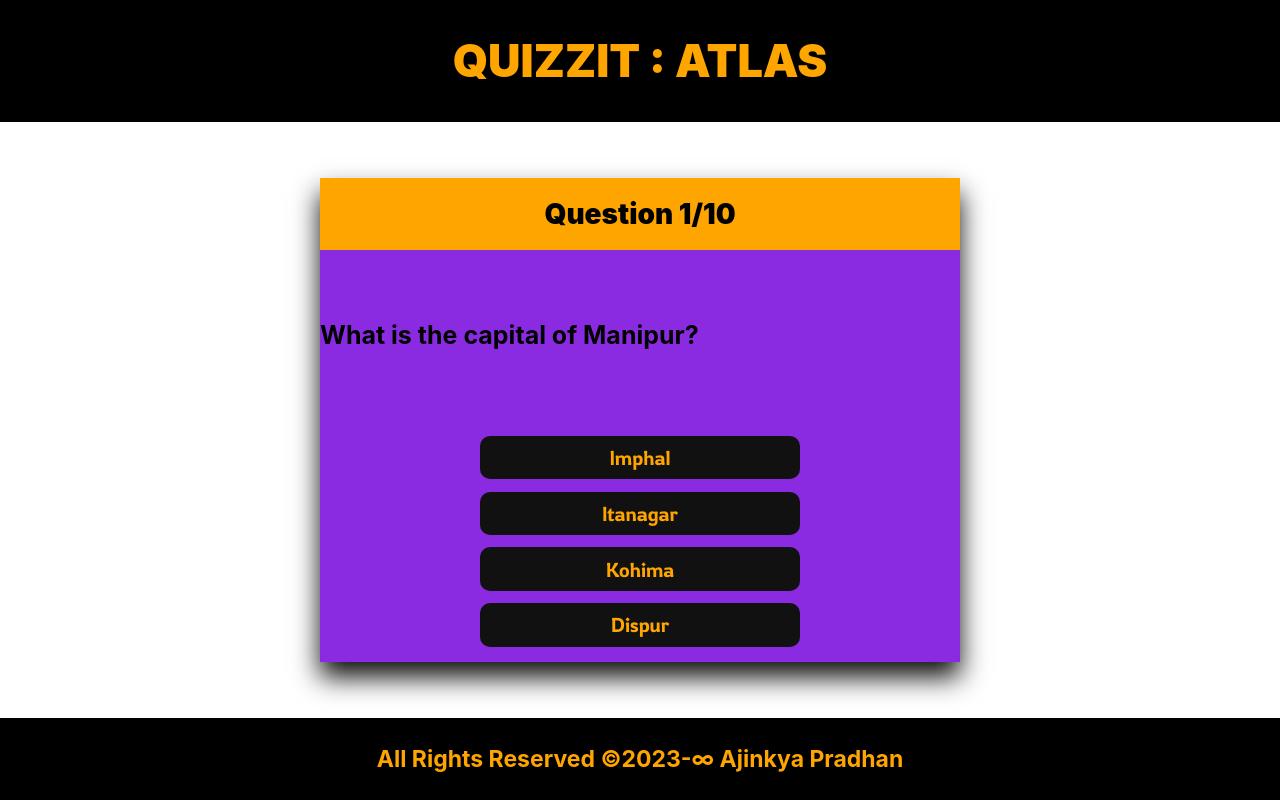
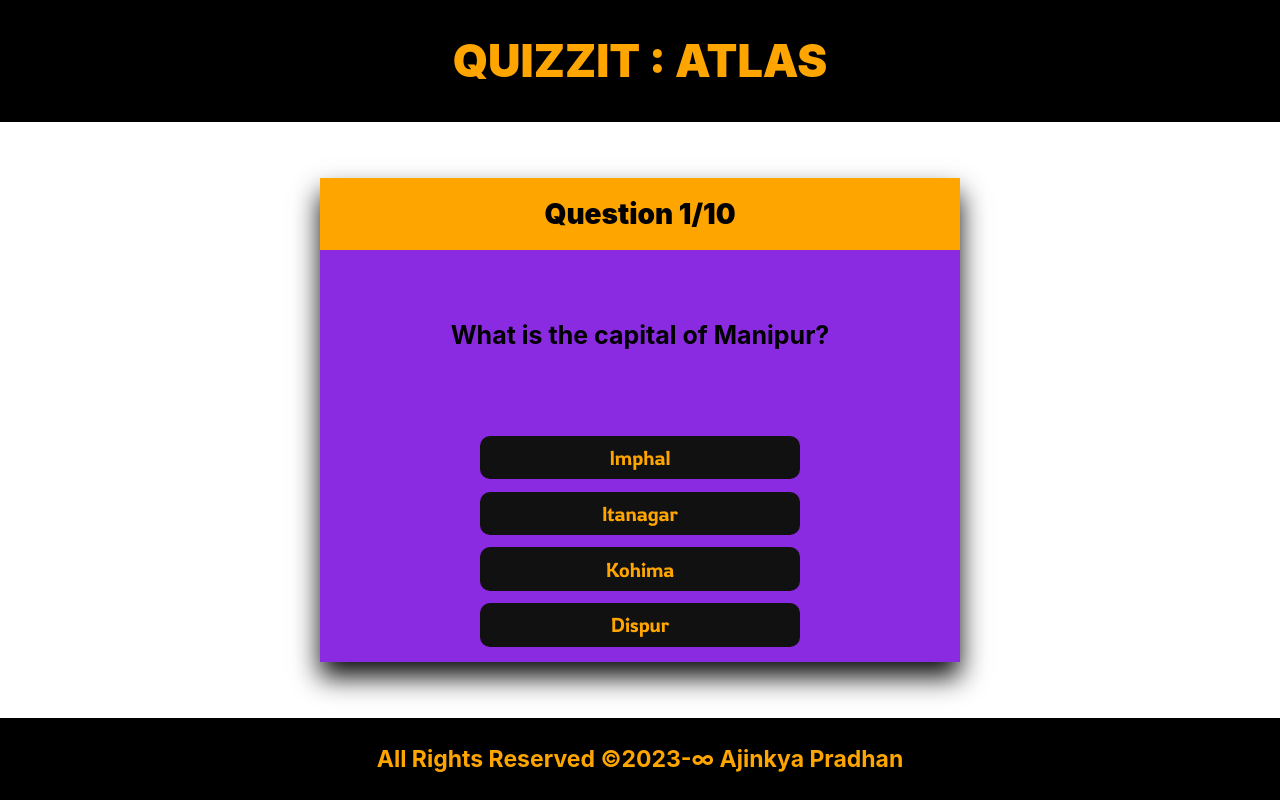
Before and after one commit to AjinkyaPradhan1/QuizMania, a React (Create React App) app: page /atlas in a window 1280 px wide. Built offline with nearby package versions, Linux system fonts and the light colour scheme.

Commit message:
Updates css files

```diff
--- a/src/quizPages.css
+++ b/src/quizPages.css
@@ -553,7 +553,11 @@
 
     }
     .text{
+        display: flex;
+        justify-content: center;
+        align-items: center;
         font-size: 25px;
+        text-align: center;
     }
     .answer-section{
         width: 100%;
@@ -717,6 +721,9 @@
         justify-content: center;
     }
     .text{
+        display: flex;
+        justify-content: center;
+        align-items: center;
         font-size: 25px;
 
     }
```
